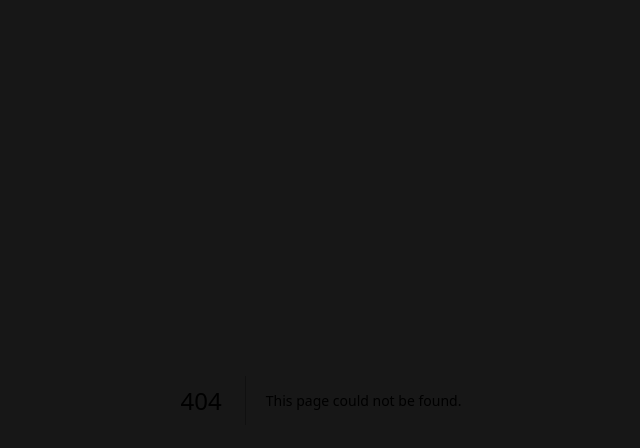
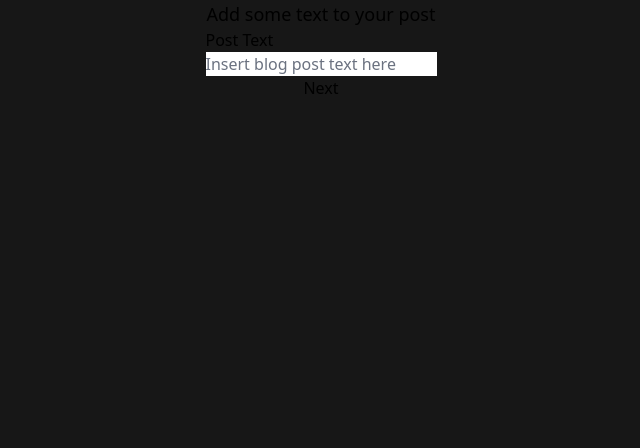
Before and after one commit to apethoud/blog-admin, a Next.js app: page /create-new-post in a window 1280 px wide. Before the commit this address had no page. Shown: the top 448 px of the page, without its empty margins (319-959 px from the left). Built offline with nearby package versions, Linux system fonts and the light colour scheme.

Commit message:
feat(CreateNewPost): start adding form logic --inprogress

```diff
--- /dev/null
+++ b/app/PageHeader.tsx
@@ -0,0 +1,7 @@
+export default function PageHeader({ text }) {
+  return (
+    <div className="text-lg">
+      {text}
+    </div>
+  )
+}
--- /dev/null
+++ b/app/create-new-post/AddText.tsx
@@ -0,0 +1,41 @@
+import { Formik, Field, Form, FormikHelpers } from "formik";
+import PageHeader from "../PageHeader";
+
+interface Values {
+  text: string;
+}
+
+export default function AddText() {
+  return (
+    <>
+      <PageHeader text="Add some text to your post" />
+      <Formik
+        initialValues={{
+          text: ''
+        }}
+        onSubmit={(
+          values: Values,
+          { setSubmitting }: FormikHelpers<Values>
+        ) => {
+          setTimeout(() => {
+            setSubmitting(false);
+          }, 500);
+        }}
+      >
+        <Form>
+          <div className="flex flex-col">
+            <label htmlFor="text">Post Text</label>
+            <Field
+              id="text"
+              name="text"
+              placeholder="Insert blog post text here"
+              type="textarea"
+            />
+
+            <button type="submit">Next</button>
+          </div>
+        </Form>
+      </Formik>
+    </>
+  )
+}
--- /dev/null
+++ b/app/create-new-post/page.tsx
@@ -0,0 +1,18 @@
+'use client'
+
+import { useState } from "react"
+import AddText from "./AddText";
+
+export default function CreateNewPost() {
+  const [ step, setStep ] = useState(1);
+  return (
+    <>
+      {step === 1 && (
+        <AddText />
+      )}
+      {step === 2 && (
+        <div>Page 2</div>
+      )}
+    </>
+  )
+}
--- a/app/posts/NewPostButton.tsx
+++ b/app/posts/NewPostButton.tsx
@@ -1,7 +1,11 @@
+import Link from 'next/link';
+
 export default function NewPostButton() {
   return (
-    <div className="border border-dashed border-white mb-2 p-4">
-      + Create a new post
-    </div>
+    <Link href={`create-new-post`}>
+      <div className="border border-dashed border-white mb-2 p-4">
+        + Create a new post
+      </div>
+    </Link>
   )
 }
--- a/package.json
+++ b/package.json
@@ -10,6 +10,7 @@
     "@supabase/supabase-js": "latest",
     "autoprefixer": "10.4.14",
     "dayjs": "^1.11.8",
+    "formik": "^2.4.2",
     "next": "latest",
     "postcss": "8.4.24",
     "react": "18.2.0",
@@ -18,6 +19,7 @@
     "typescript": "5.1.3"
   },
   "devDependencies": {
+    "@tailwindcss/forms": "^0.5.3",
     "@types/node": "20.3.1",
     "@types/react": "18.2.12",
     "@types/react-dom": "18.2.5",
--- a/tailwind.config.js
+++ b/tailwind.config.js
@@ -4,5 +4,7 @@ module.exports = {
   theme: {
     extend: {},
   },
-  plugins: [],
+  plugins: [
+    require('@tailwindcss/forms'),
+  ],
 }
```
Also changed, not shown: 1 other file (tests, documents, lock files or other folders).
